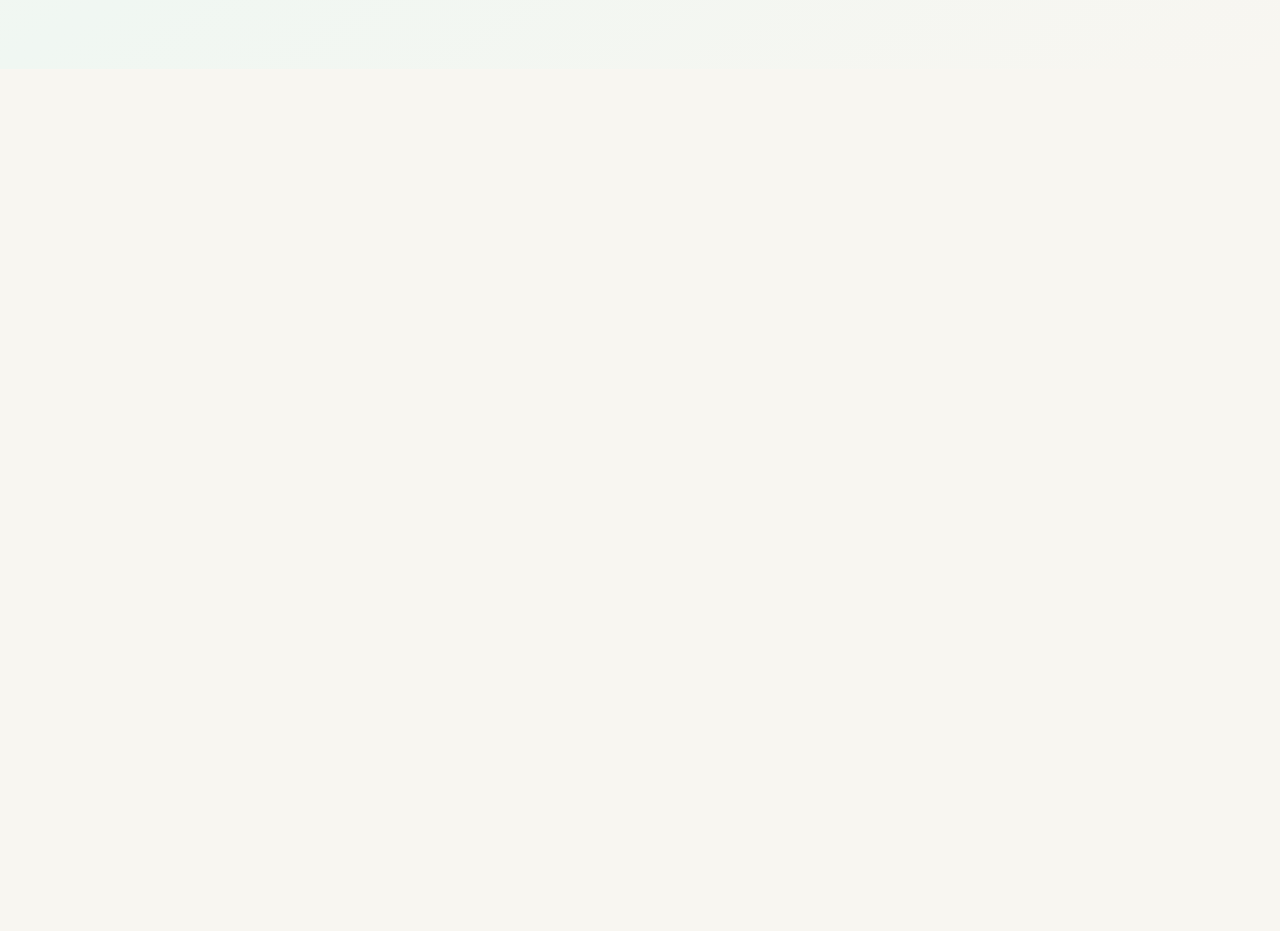
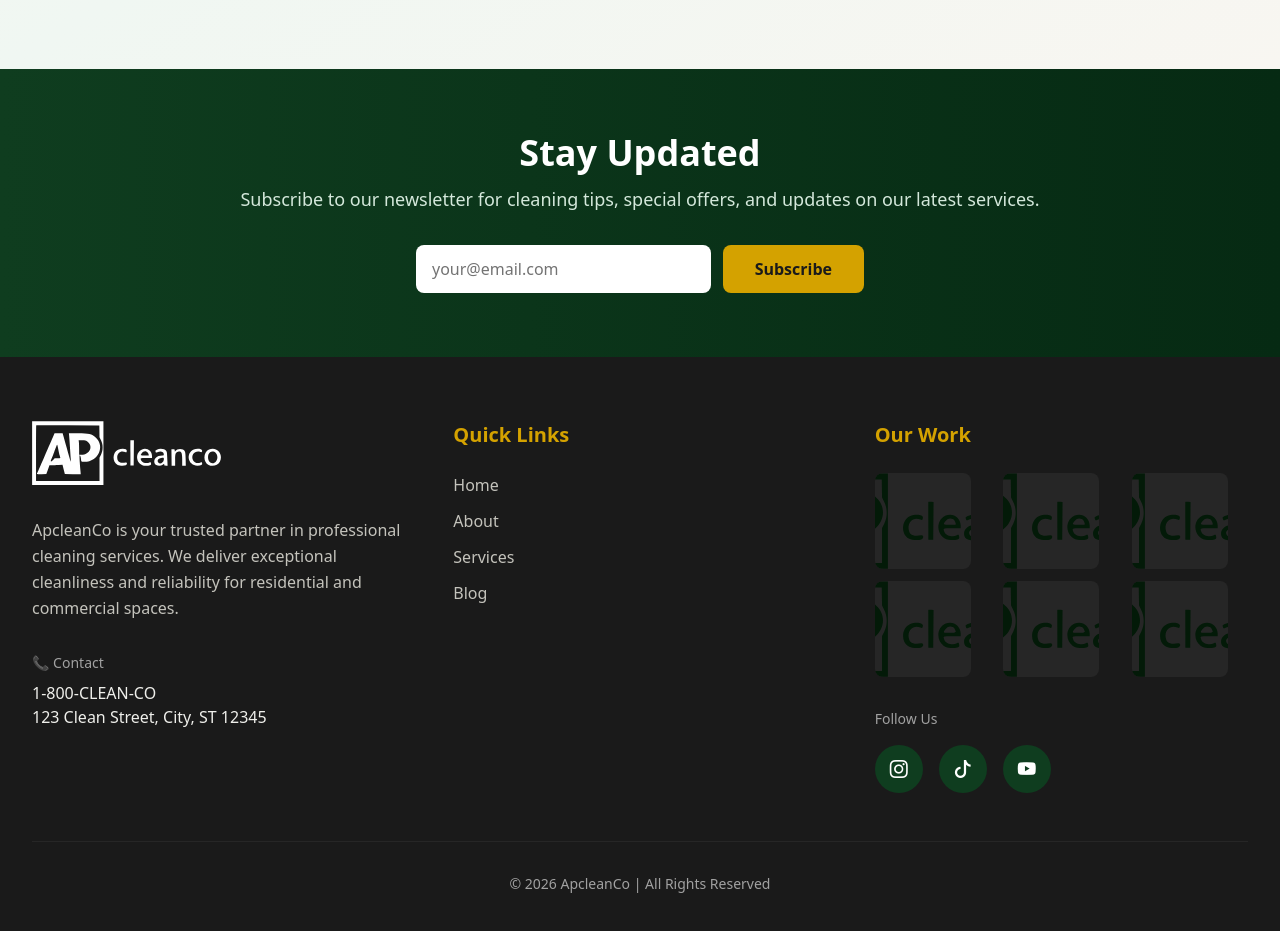
Before and after one commit to website-vikreta/apcleanco, a Next.js app: page / in a window 1280 px wide. Shown: the part 880-1811 px from the top of the page. Before the commit the page ends 949 px from the top, so only its background shows below. Built offline with nearby package versions, Linux system fonts and the light colour scheme.

Commit message:
feat: add footer with newsletter subscription, links, portfolio, and social media

```diff
--- a/app/layout.tsx
+++ b/app/layout.tsx
@@ -2,6 +2,7 @@ import type { Metadata } from 'next'
 import './globals.css'
 import 'bootstrap-icons/font/bootstrap-icons.css'
 import Navbar from '@/components/Navbar'
+import Footer from '@/components/Footer'
 
 export const metadata: Metadata = {
   title: 'ApcleanCo',
@@ -18,6 +19,7 @@ export default function RootLayout({
       <body className="font-sans antialiased">
         <Navbar />
         {children}
+        <Footer />
       </body>
     </html>
   )
--- /dev/null
+++ b/components/Footer.tsx
@@ -0,0 +1,185 @@
+'use client';
+
+import Link from 'next/link';
+import Image from 'next/image';
+import React, { useState } from 'react';
+
+export default function Footer() {
+  const [email, setEmail] = useState('');
+  const [subscribed, setSubscribed] = useState(false);
+
+  const handleSubscribe = (e: React.FormEvent) => {
+    e.preventDefault();
+    if (email.trim()) {
+      // Here you would send the email to your backend
+      console.log('Subscribe:', email);
+      setSubscribed(true);
+      setEmail('');
+      setTimeout(() => setSubscribed(false), 3000);
+    }
+  };
+
+  const portfolioImages = [
+    { id: 1, src: '/logo.svg', alt: 'Project 1' },
+    { id: 2, src: '/logo.svg', alt: 'Project 2' },
+    { id: 3, src: '/logo.svg', alt: 'Project 3' },
+    { id: 4, src: '/logo.svg', alt: 'Project 4' },
+    { id: 5, src: '/logo.svg', alt: 'Project 5' },
+    { id: 6, src: '/logo.svg', alt: 'Project 6' },
+  ];
+
+  const navigationLinks = [
+    { label: 'Home', href: '/' },
+    { label: 'About', href: '/about' },
+    { label: 'Services', href: '/services' },
+    { label: 'Blog', href: '/blog' },
+  ];
+
+  const socialLinks = [
+    { label: 'Instagram', icon: 'bi-instagram', url: 'https://instagram.com' },
+    { label: 'TikTok', icon: 'bi-tiktok', url: 'https://tiktok.com' },
+    { label: 'YouTube', icon: 'bi-youtube', url: 'https://youtube.com' },
+  ];
+
+  return (
+    <footer className="bg-neutral-900 text-white">
+      {/* Newsletter Subscription Banner */}
+      <section className="bg-gradient-to-r from-primary-500 to-primary-700 py-12 md:py-16 px-4 sm:px-6 lg:px-8">
+        <div className="max-w-4xl mx-auto text-center">
+          <h2 className="text-3xl md:text-4xl font-black mb-3 text-white">
+            Stay Updated
+          </h2>
+          <p className="text-primary-100 mb-8 text-lg">
+            Subscribe to our newsletter for cleaning tips, special offers, and updates on our latest services.
+          </p>
+
+          <form onSubmit={handleSubscribe} className="flex flex-col sm:flex-row gap-3 max-w-md mx-auto">
+            <label htmlFor="newsletter-email" className="sr-only">
+              Email address
+            </label>
+            <input
+              id="newsletter-email"
+              type="email"
+              placeholder="your@email.com"
+              value={email}
+              onChange={(e) => setEmail(e.target.value)}
+              required
+              className="flex-1 px-4 py-3 rounded-lg bg-white text-neutral-900 placeholder-neutral-500 focus:outline-none focus:ring-2 focus:ring-accent-500 focus:ring-offset-2 focus:ring-offset-primary-600 transition-all"
+              aria-label="Email address for newsletter"
+            />
+            <button
+              type="submit"
+              className="px-8 py-3 bg-accent-500 text-neutral-900 font-bold rounded-lg hover:bg-accent-600 focus:outline-none focus:ring-2 focus:ring-white focus:ring-offset-2 focus:ring-offset-primary-600 transition-all active:scale-95 hover:scale-105 duration-200"
+              aria-label="Subscribe to newsletter"
+            >
+              Subscribe
+            </button>
+          </form>
+
+          {subscribed && (
+            <p className="mt-4 text-primary-100 font-medium animate-pulse">
+              ✓ Thank you for subscribing!
+            </p>
+          )}
+        </div>
+      </section>
+
+      {/* Main Footer Content */}
+      <section className="py-12 md:py-16 px-4 sm:px-6 lg:px-8">
+        <div className="max-w-7xl mx-auto">
+          <div className="grid grid-cols-1 md:grid-cols-3 gap-12 mb-12">
+            {/* Column 1: Logo & About */}
+            <div className="flex flex-col gap-4">
+              <div className="h-16 w-auto mb-4">
+                <Image
+                  src="/logo.svg"
+                  alt="ApcleanCo Logo"
+                  width={150}
+                  height={60}
+                  className="h-full w-auto object-contain brightness-0 invert"
+                />
+              </div>
+              <p className="text-neutral-300 leading-relaxed">
+                ApcleanCo is your trusted partner in professional cleaning services. We deliver exceptional cleanliness and reliability for residential and commercial spaces.
+              </p>
+              <div className="pt-4">
+                <p className="text-sm text-neutral-400 mb-2">📞 Contact</p>
+                <p className="text-neutral-100 font-medium">1-800-CLEAN-CO</p>
+                <p className="text-neutral-100 font-medium">123 Clean Street, City, ST 12345</p>
+              </div>
+            </div>
+
+            {/* Column 2: Navigation Links */}
+            <div>
+              <h3 className="text-xl font-bold mb-6 text-accent-500">Quick Links</h3>
+              <nav aria-label="Footer navigation">
+                <ul className="space-y-3">
+                  {navigationLinks.map((link) => (
+                    <li key={link.label}>
+                      <Link
+                        href={link.href}
+                        className="text-neutral-300 hover:text-accent-500 transition-colors duration-200 hover:translate-x-1 inline-block"
+                      >
+                        {link.label}
+                      </Link>
+                    </li>
+                  ))}
+                </ul>
+              </nav>
+            </div>
+
+            {/* Column 3: Portfolio Grid & Social */}
+            <div>
+              <h3 className="text-xl font-bold mb-6 text-accent-500">Our Work</h3>
+              <div className="grid grid-cols-3 gap-3 mb-8">
+                {portfolioImages.map((image) => (
+                  <div
+                    key={image.id}
+                    className="w-24 h-24 bg-neutral-800 rounded-lg overflow-hidden hover:scale-110 transition-transform duration-300 cursor-pointer"
+                  >
+                    <Image
+                      src={image.src}
+                      alt={image.alt}
+                      width={100}
+                      height={100}
+                      className="w-full h-full object-cover"
+                    />
+                  </div>
+                ))}
+              </div>
+
+              {/* Social Media Follow */}
+              <div>
+                <p className="text-sm text-neutral-400 mb-4">Follow Us</p>
+                <div className="flex gap-4">
+                  {socialLinks.map((social) => (
+                    <a
+                      key={social.label}
+                      href={social.url}
+                      target="_blank"
+                      rel="noopener noreferrer"
+                      className="w-12 h-12 bg-primary-500 rounded-full flex items-center justify-center hover:bg-accent-500 transition-all duration-300 hover:scale-110 active:scale-95"
+                      aria-label={`Follow us on ${social.label}`}
+                    >
+                      <i className={`bi ${social.icon} text-lg text-white`} />
+                    </a>
+                  ))}
+                </div>
+              </div>
+            </div>
+          </div>
+
+          {/* Divider */}
+          <div className="border-t border-neutral-800" />
+
+          {/* Copyright Bar */}
+          <div className="pt-8 text-center text-neutral-400 text-sm">
+            <p>
+              &copy; 2026 ApcleanCo | All Rights Reserved
+            </p>
+          </div>
+        </div>
+      </section>
+    </footer>
+  );
+}
--- a/styles/index.scss
+++ b/styles/index.scss
@@ -3,3 +3,4 @@
 
 @use "mixins";
 @use "navbar";
+@use "footer";
```
Also changed, not shown: styles/_footer.scss (added, +93 -0 lines).
